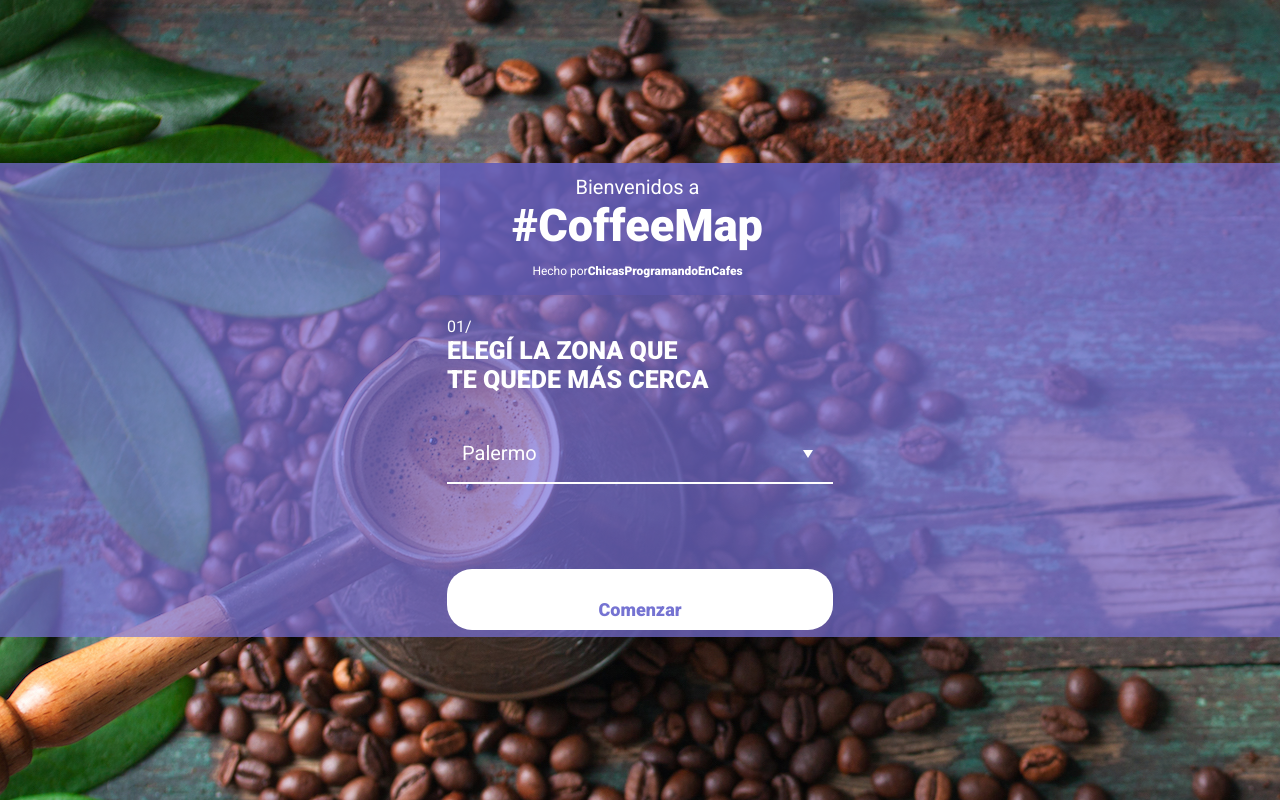
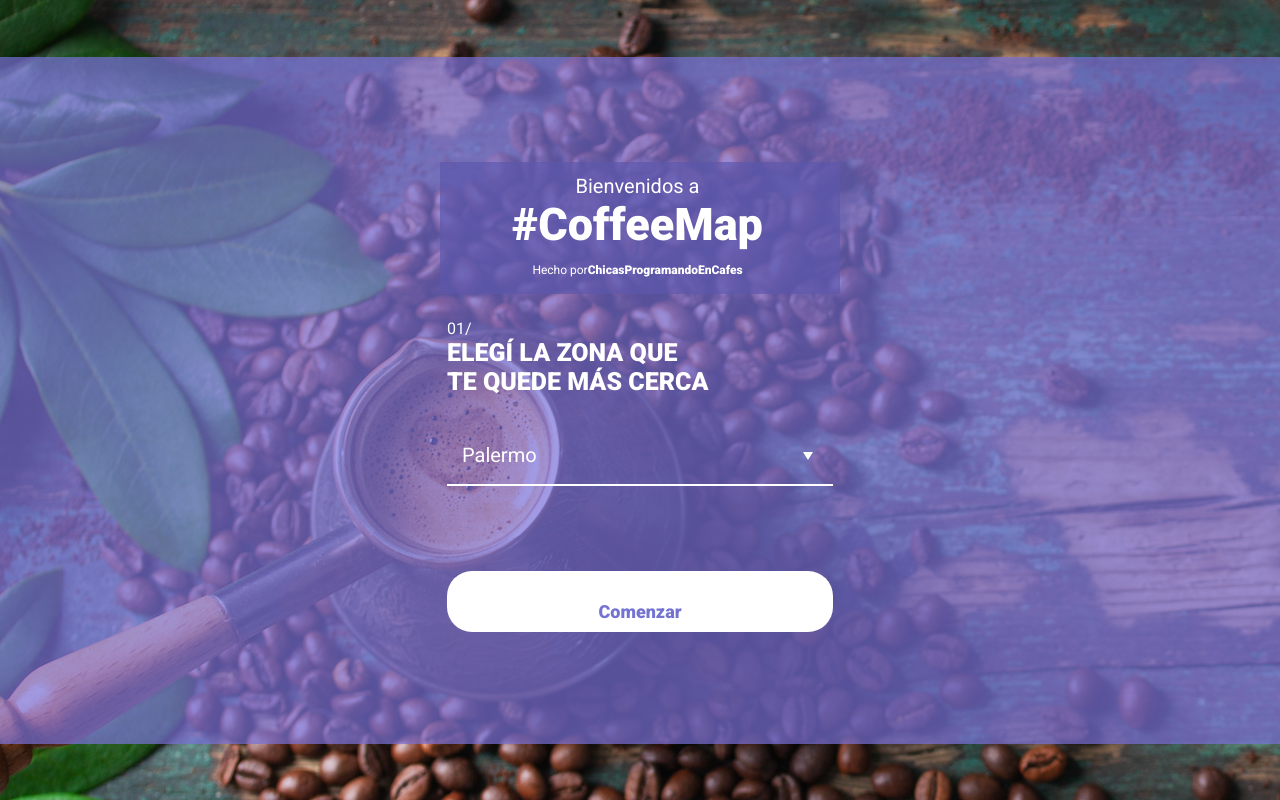
Before and after one commit to chicasprogramando/coffeemap, a Vue app: page / in a window 1280 px wide. Built offline with nearby package versions, Linux system fonts and the light colour scheme.

Commit message:
visualIntro

```diff
--- a/src/pages/VisualIntro/VisualIntro.vue
+++ b/src/pages/VisualIntro/VisualIntro.vue
@@ -88,6 +88,7 @@ export default {
     width: 100%;
     display: flex;
     justify-content: center;
+    padding:105px 0px;
 }
 .container{
     width: 100%;
@@ -107,7 +108,7 @@ export default {
     text-align: center;
 }
 .downbackground{
-    padding: 22px 7px 7px 7px;
+    padding: 25px 7px 7px 7px;
 }
 .number{
     text-align:left;
```
